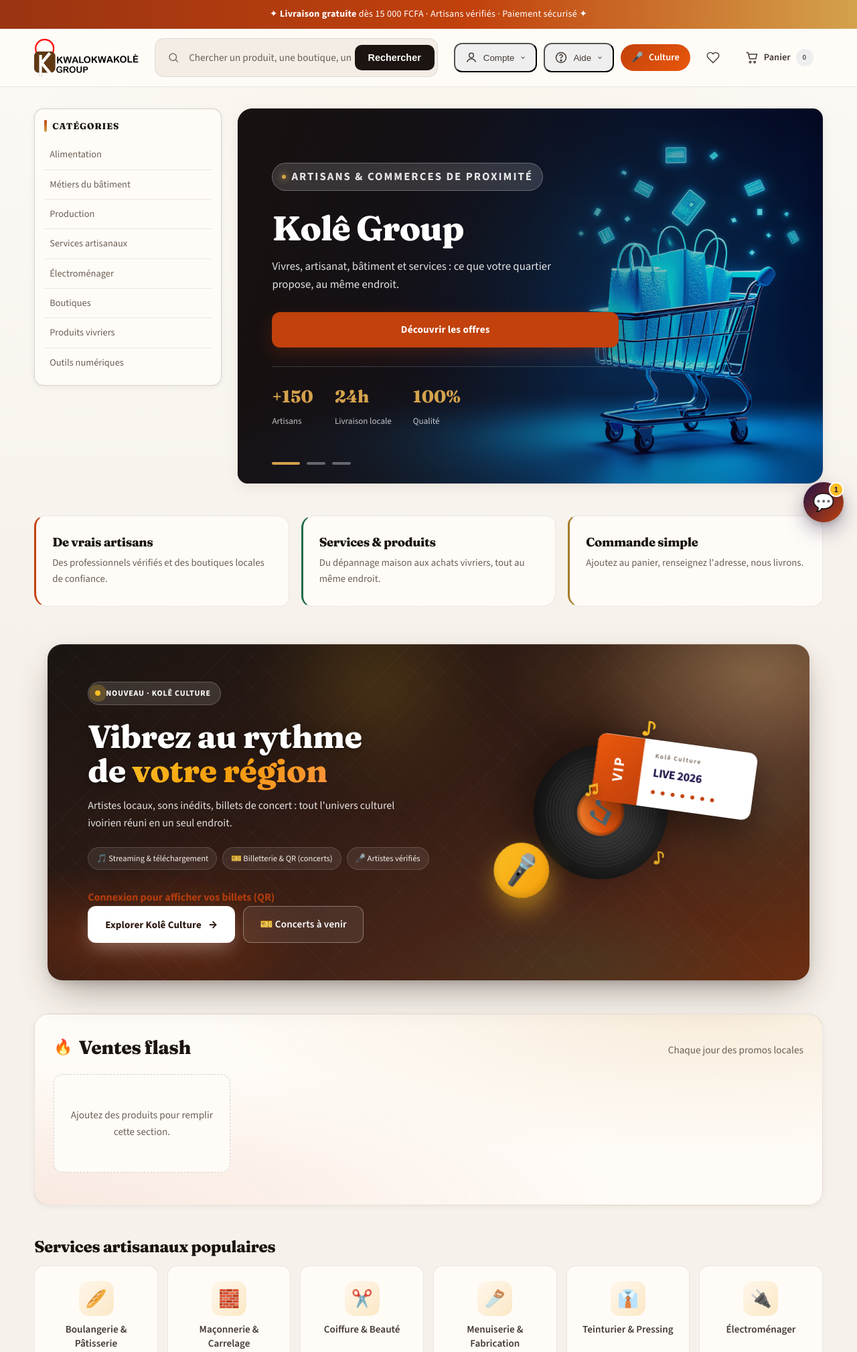
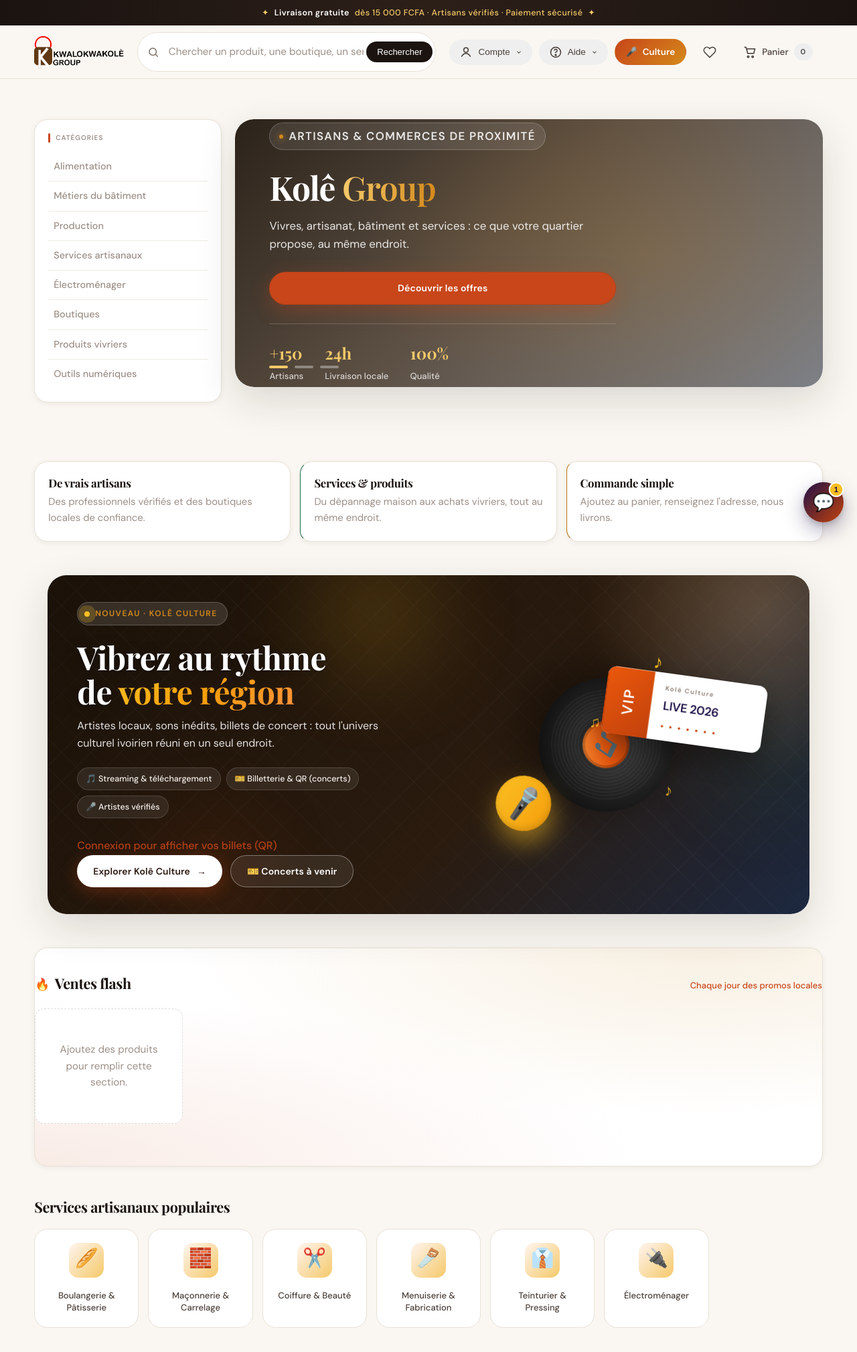
Before and after one commit to Pelmansion/Kwalokwakol-_site, a Django app: page / in a window 1280 px wide. Shown: the top 2019 px of the page at 67% size. Run offline with Django 5.2, Linux system fonts and the light colour scheme; data that the repository does not hold is empty.

Commit message:
feat(ui): redesign premium Kolê inspire de kole-group-redesign.html
Co-authored-by: Cursor <cursoragent@cursor.com>

```diff
--- /dev/null
+++ b/static/css/kole-redesign.css
@@ -0,0 +1,545 @@
+/**
+ * Kolê Group 2.0 — surcharge visuelle (inspirée de kole-group-redesign.html)
+ * Charge après style.css ; réutilise les classes Django existantes.
+ */
+@import url("https://fonts.googleapis.com/css2?family=Playfair+Display:wght@600;700&family=DM+Sans:wght@300;400;500;600&display=swap");
+
+:root {
+  --cream: #faf7f2;
+  --cream-dark: #f0ebe1;
+  --rust: #c8461a;
+  --rust-hover: #a83814;
+  --amber: #d4891a;
+  --amber-light: #f5c96a;
+
+  --primary: var(--rust);
+  --primary-dark: var(--rust-hover);
+  --primary-light: #e85d2c;
+  --primary-50: #fff5f0;
+  --primary-100: #fde8dc;
+  --accent: var(--amber);
+  --accent-dark: #b8720f;
+  --accent-soft: var(--amber-light);
+  --cream: #faf7f2;
+  --cream-2: var(--cream-dark);
+  --surface: #ffffff;
+  --surface-alt: var(--cream-dark);
+  --ink: #1a1310;
+  --ink-soft: #4a3f38;
+  --muted: #9c8f87;
+  --line: #e8e0d5;
+  --line-strong: rgba(26, 19, 16, 0.14);
+  --radius-sm: 8px;
+  --radius: 14px;
+  --radius-lg: 20px;
+  --radius-xl: 28px;
+  --font-serif: "Playfair Display", Georgia, serif;
+  --font-sans: "DM Sans", system-ui, sans-serif;
+  --shadow-sm: 0 2px 8px rgba(26, 19, 16, 0.06);
+  --shadow: 0 8px 32px rgba(26, 19, 16, 0.1);
+  --shadow-lg: 0 20px 60px rgba(26, 19, 16, 0.14);
+  --shadow-primary: 0 8px 28px rgba(200, 70, 26, 0.35);
+}
+
+body {
+  background: var(--cream);
+  color: var(--ink-soft);
+  font-family: var(--font-sans);
+  font-size: 15px;
+  -webkit-font-smoothing: antialiased;
+}
+
+h1, h2, h3, .page-title h1, .flash__header h2,
+.home-categories__intro h2, .category-strip__header h3 {
+  font-family: var(--font-serif);
+  color: var(--ink);
+  letter-spacing: -0.02em;
+}
+
+/* ─── Annonce ─── */
+.notice {
+  background: linear-gradient(90deg, #1a1310 0%, #2c1f18 50%, #1a1310 100%);
+  color: var(--amber-light);
+  border: none;
+  padding: 9px 16px;
+  font-size: 12.5px;
+  font-weight: 500;
+  letter-spacing: 0.03em;
+}
+.notice strong { color: #fff; }
+.notice .container { display: flex; align-items: center; justify-content: center; gap: 8px; flex-wrap: wrap; }
+
+/* ─── Header ─── */
+.topbar {
+  background: rgba(250, 247, 242, 0.92);
+  backdrop-filter: blur(18px);
+  -webkit-backdrop-filter: blur(18px);
+  border-bottom: 1px solid var(--line);
+}
+.topbar__inner { padding: 10px 0; gap: 20px; min-height: 68px; }
+.logo__image { height: 48px; filter: none; }
+
+.search {
+  background: #fff;
+  border: 1.5px solid var(--line);
+  border-radius: 999px;
+  padding: 4px 4px 4px 14px;
+  max-width: 520px;
+}
+.search:focus-within {
+  border-color: var(--amber);
+  box-shadow: 0 0 0 3px rgba(212, 137, 26, 0.12);
+}
+.search button {
+  border-radius: 999px;
+  padding: 8px 16px;
+  font-size: 13px;
+  font-weight: 500;
+  background: var(--ink);
+}
+.search button:hover { background: var(--rust); transform: none; }
+
+.topbar__item {
+  border-radius: 999px;
+  border: 1.5px solid transparent;
+  font-size: 13.5px;
+  font-weight: 500;
+  padding: 8px 14px;
+}
+.topbar__item:hover {
+  background: var(--cream-dark);
+  color: var(--ink);
+}
+.topbar__item--culture {
+  background: linear-gradient(135deg, #c8461a, #d4891a);
+  color: #fff !important;
+  border-color: transparent;
+  font-weight: 600;
+  box-shadow: none;
+}
+.topbar__item--culture:hover {
+  background: linear-gradient(135deg, #a83814, #b8720f);
+  box-shadow: 0 4px 16px rgba(200, 70, 26, 0.3);
+  color: #fff !important;
+}
+
+.dropdown__menu {
+  border-radius: var(--radius);
+  border: 1px solid var(--line);
+  box-shadow: var(--shadow);
+}
+
+/* ─── Boutons ─── */
+.btn {
+  border-radius: 999px;
+  font-weight: 600;
+  font-size: 14px;
+  padding: 12px 24px;
+  background: var(--rust);
+  box-shadow: var(--shadow-primary);
+}
+.btn:hover {
+  background: var(--rust-hover);
+  transform: translateY(-2px);
+  box-shadow: 0 12px 36px rgba(200, 70, 26, 0.45);
+}
+.btn--ghost {
+  background: transparent;
+  border: 1.5px solid var(--line);
+  color: var(--ink-soft);
+  box-shadow: none;
+}
+.btn--ghost:hover {
+  border-color: var(--ink);
+  color: var(--ink);
+  background: #fff;
+  box-shadow: var(--shadow-sm);
+}
+.btn--small {
+  padding: 7px 14px;
+  font-size: 12px;
+  font-weight: 600;
+}
+.product-card__actions .btn--small {
+  background: var(--rust);
+  color: #fff;
+  border: none;
+}
+.product-card__actions .link {
+  font-size: 12px;
+  font-weight: 600;
+  color: var(--ink-soft);
+  border: 1.5px solid var(--line);
+  border-radius: 999px;
+  padding: 6px 12px;
+  text-decoration: none;
+}
+.product-card__actions .link:hover {
+  border-color: var(--ink);
+  color: var(--ink);
+}
+
+/* ─── Hero accueil ─── */
+.hero {
+  padding: 28px 0 40px;
+  gap: 20px;
+  align-items: start;
+}
+.categories {
+  background: #fff;
+  border: 1px solid var(--line);
+  border-radius: var(--radius-lg);
+  padding: 20px;
+  box-shadow: var(--shadow-sm);
+}
+.categories h3 {
+  font-family: var(--font-sans);
+  font-size: 10px;
+  font-weight: 600;
+  letter-spacing: 0.1em;
+  text-transform: uppercase;
+  color: var(--muted);
+  margin-bottom: 14px;
+  display: flex;
+  align-items: center;
+  gap: 8px;
+}
+.categories h3::before {
+  content: "";
+  width: 3px;
+  height: 14px;
+  background: var(--rust);
+  border-radius: 2px;
+}
+.categories__list a {
+  display: flex;
+  align-items: center;
+  gap: 10px;
+  padding: 10px 12px;
+  border-radius: var(--radius-sm);
+  font-size: 13.5px;
+  color: var(--ink-soft);
+  transition: background 0.16s, color 0.16s;
+}
+.categories__list a::before {
+  content: "◆";
+  font-size: 8px;
+  width: 30px;
+  height: 30px;
+  display: inline-flex;
+  align-items: center;
+  justify-content: center;
+  background: var(--cream-dark);
+  border-radius: 8px;
+  color: var(--rust);
+  flex-shrink: 0;
+}
+.categories__list a:hover {
+  background: var(--cream);
+  color: var(--ink);
+}
+
+.hero__banner,
+.hero-slider {
+  border-radius: var(--radius-xl);
+  overflow: hidden;
+  box-shadow: var(--shadow-lg);
+  min-height: 400px;
+}
+.hero-slide::before {
+  background: linear-gradient(
+    135deg,
+    rgba(26, 17, 8, 0.92) 0%,
+    rgba(42, 27, 14, 0.75) 45%,
+    rgba(28, 40, 64, 0.55) 100%
+  );
+}
+.hero-slide::after {
+  background: radial-gradient(ellipse 600px 400px at 70% 50%, rgba(212, 137, 26, 0.18), transparent 70%);
+}
+.hero__eyebrow {
+  background: rgba(255, 255, 255, 0.1);
+  border: 1px solid rgba(255, 255, 255, 0.2);
+  backdrop-filter: blur(8px);
+  letter-spacing: 0.08em;
+  border-radius: 999px;
+  padding: 6px 14px;
+}
+.hero__content h1 {
+  font-family: var(--font-serif);
+  font-size: clamp(2rem, 4vw, 3.1rem);
+  font-weight: 700;
+  line-height: 1.12;
+}
+.hero__content h1 em,
+.hero__content .hero-title-accent {
+  font-style: normal;
+  background: linear-gradient(90deg, var(--amber-light), var(--amber));
+  -webkit-background-clip: text;
+  background-clip: text;
+  -webkit-text-fill-color: transparent;
+}
+.hero__stats strong {
+  font-family: var(--font-serif);
+  color: var(--amber-light);
+  font-size: 1.5rem;
+}
+.hero-slider__dots button.is-active {
+  background: var(--amber-light);
+  width: 28px;
+  border-radius: 2px;
+}
+
+/* ─── Feature row ─── */
+.feature-row {
+  gap: 14px;
+  margin-bottom: 8px;
+}
+.feature-card {
+  background: #fff;
+  border: 1px solid var(--line);
+  border-radius: var(--radius-lg);
+  padding: 22px 20px;
+  box-shadow: var(--shadow-sm);
+  transition: transform 0.2s, box-shadow 0.2s;
+}
+.feature-card:hover {
+  transform: translateY(-3px);
+  box-shadow: var(--shadow);
+  border-color: rgba(200, 70, 26, 0.12);
+}
+.feature-card h3 {
+  font-family: var(--font-serif);
+  font-size: 1.05rem;
+  margin-bottom: 6px;
+}
+
+/* ─── Culture promo ─── */
+.culture-promo__card {
+  border-radius: var(--radius-xl);
+  background: linear-gradient(135deg, #1a1108 0%, #2a1b0e 60%, #1c2840 100%);
+  box-shadow: var(--shadow-lg);
+  padding: 40px 44px;
+}
+.culture-promo__pill {
+  color: var(--amber);
+  letter-spacing: 0.12em;
+}
+.culture-promo__title-accent,
+.culture-promo h2 em {
+  font-style: normal;
+  color: var(--amber-light);
+}
+.culture-promo__cta {
+  background: var(--rust);
+  border-radius: 999px;
+  box-shadow: 0 6px 24px rgba(200, 70, 26, 0.35);
+}
+.culture-promo__cta-ghost {
+  border: 1px solid rgba(255, 255, 255, 0.2);
+  color: rgba(255, 255, 255, 0.9);
+}
+.culture-promo__feature-link {
+  background: rgba(255, 255, 255, 0.08);
+  border: 1px solid rgba(255, 255, 255, 0.14);
+  border-radius: 999px;
+  backdrop-filter: blur(6px);
+}
+
+/* ─── Ventes flash & grille produits ─── */
+.flash {
+  padding: 40px 0 48px;
+}
+.flash__header {
+  display: flex;
+  align-items: baseline;
+  justify-content: space-between;
+  margin-bottom: 24px;
+  flex-wrap: wrap;
+  gap: 8px;
+}
+.flash__header h2 {
+  font-size: 1.35rem;
+  display: flex;
+  align-items: center;
+  gap: 8px;
+}
+.flash__header h2::before {
+  content: "🔥";
+  font-size: 1.1rem;
+}
+.flash__header span,
+.flash__more .voir-plus {
+  font-size: 13px;
+  font-weight: 500;
+  color: var(--rust);
+}
+.section-eyebrow,
+.page-title .section-eyebrow {
+  font-size: 10px;
+  font-weight: 600;
+  letter-spacing: 0.12em;
+  text-transform: uppercase;
+  color: var(--amber);
+}
+
+.product-grid {
+  grid-template-columns: repeat(auto-fill, minmax(220px, 1fr));
+  gap: 18px;
+}
+.product-card {
+  background: #fff;
+  border: 1px solid var(--line);
+  border-radius: var(--radius-lg);
+  box-shadow: var(--shadow-sm);
+}
+.product-card:hover {
+  transform: translateY(-4px);
+  box-shadow: var(--shadow);
+  border-color: rgba(200, 70, 26, 0.15);
+}
+.product-card__image {
+  background: linear-gradient(135deg, #f0ebe1, #e8e0d5);
+  border-bottom: none;
+}
+.product-card__image .image-placeholder {
+  background: linear-gradient(135deg, #f0ebe1, #e8e0d5);
+}
+.product-card__body h3 {
+  font-family: var(--font-sans);
+  font-size: 13.5px;
+  font-weight: 500;
+}
+.price {
+  font-family: var(--font-serif);
+  font-size: 1rem;
+  font-weight: 700;
+  color: var(--ink);
+}
+
+/* ─── Catégories accueil ─── */
+.home-categories__intro h2 { font-size: 1.35rem; }
+.category-strip__link { color: var(--rust); font-weight: 500; font-size: 13px; }
+
+/* Grille type « cat-card » via feature + custom — cartes catégories nav */
+.filters {
+  background: #fff;
+  border: 1px solid var(--line);
+  border-radius: var(--radius-lg);
+  padding: 20px;
+  margin-bottom: 24px;
+  box-shadow: var(--shadow-sm);
+}
+.filters__form {
+  display: flex;
+  flex-wrap: wrap;
+  gap: 10px;
+  align-items: center;
+}
+.filters input,
+.filters select {
+  border: 1.5px solid var(--line);
+  border-radius: 999px;
+  padding: 10px 14px;
+  font-size: 13px;
+  background: var(--cream);
+}
+.filters input:focus,
+.filters select:focus {
+  border-color: var(--amber);
+  outline: none;
+  box-shadow: 0 0 0 3px rgba(212, 137, 26, 0.1);
+}
+
+.page-title {
+  margin-bottom: 24px;
+}
+.page-title h1 { font-size: clamp(1.6rem, 3vw, 2.2rem); }
+.page-title p { color: var(--muted); max-width: 560px; }
+
+/* ─── Auth / formulaires ─── */
+.auth-card,
+.profile-edit-card {
+  background: #fff;
+  border: 1px solid var(--line);
+  border-radius: var(--radius-lg);
+  box-shadow: var(--shadow-sm);
+}
+
+/* ─── Footer ─── */
+.footer {
+  background: linear-gradient(180deg, #1a1310 0%, #120e0c 100%);
+  border-top: 1px solid rgba(255, 255, 255, 0.06);
+  margin-top: 48px;
+}
+.footer h4::after { background: var(--amber); }
+.footer a:hover { color: var(--amber-light); }
+
+/* ─── Badges & liens ─── */
+.badge--danger { background: var(--rust); }
+.link { color: var(--rust); font-weight: 500; }
+.link:hover { color: var(--rust-hover); }
+
+/* ─── Mobile bottom nav ─── */
+.bottom-nav {
+  background: rgba(250, 247, 242, 0.96);
+  backdrop-filter: blur(12px);
+  border-top: 1px solid var(--line);
+}
+
+@media (max-width: 900px) {
+  .hero { grid-template-columns: 1fr; }
+  .categories { display: none; }
+  .product-grid { grid-template-columns: repeat(2, 1fr); gap: 12px; }
+  .culture-promo__card { padding: 28px 24px; }
+}
+
+/* ─── Services populaires ─── */
+.services h2 {
+  font-family: var(--font-serif);
+  font-size: 1.35rem;
+  margin-bottom: 20px;
+}
+.service-grid {
+  display: grid;
+  grid-template-columns: repeat(auto-fill, minmax(140px, 1fr));
+  gap: 14px;
+}
+.service-card {
+  background: #fff;
+  border: 1px solid var(--line);
+  border-radius: var(--radius-lg);
+  padding: 20px 16px;
+  text-align: center;
+  transition: transform 0.2s, box-shadow 0.2s, border-color 0.2s;
+  text-decoration: none;
+  color: var(--ink);
+}
+.service-card:hover {
+  transform: translateY(-3px);
+  border-color: rgba(200, 70, 26, 0.2);
+  box-shadow: 0 6px 24px rgba(200, 70, 26, 0.1);
+}
+.service-card__icon {
+  font-size: 1.75rem;
+  display: block;
+  margin-bottom: 8px;
+}
+.service-card__label {
+  font-size: 13px;
+  font-weight: 500;
+  color: var(--ink-soft);
+}
+
+/* ─── Toast / messages ─── */
+.toast-container .toast {
+  border-radius: var(--radius);
+  border: 1px solid var(--line);
+  box-shadow: var(--shadow);
+}
+
+@media (max-width: 480px) {
+  .product-grid { grid-template-columns: 1fr; }
+  .topbar__inner { flex-wrap: wrap; }
+  .search { order: 3; flex: 1 1 100%; max-width: none; }
+}
--- a/templates/base.html
+++ b/templates/base.html
@@ -19,7 +19,7 @@
         } catch (e) {}
       })();
     </script>
-    <meta name="theme-color" content="#C2410C">
+    <meta name="theme-color" content="#1A1310">
     <meta name="description" content="Kolê Group — Marketplace Afro-moderne. Alimentation, artisans, bâtiment, services et boutiques locales réunis en un seul endroit.">
     <title>{% block title %}Kolê Group — Marketplace locale et artisans d'Afrique{% endblock %}</title>
 
@@ -40,7 +40,8 @@
     <meta name="msapplication-config" content="{% url 'pwa-browserconfig' %}">
     <meta name="format-detection" content="telephone=no">
 
-    <link rel="stylesheet" href="{% static 'css/style.css' %}?v=40">
+    <link rel="stylesheet" href="{% static 'css/style.css' %}?v=41">
+    <link rel="stylesheet" href="{% static 'css/kole-redesign.css' %}?v=1">
     {% block extra_head %}{% endblock %}
   </head>
   <body>
--- a/templates/store/home.html
+++ b/templates/store/home.html
@@ -25,7 +25,7 @@
         <div class="hero-slide hero-slide--active hero-slide--main" style="--hero-bg: url('{% static "images/hero-main.jpg" %}');">
           <div class="hero__content">
             <p class="hero__eyebrow">Artisans &amp; commerces de proximité</p>
-            <h1>Kolê Group</h1>
+            <h1>Kolê <em>Group</em></h1>
             <p>Vivres, artisanat, bâtiment et services : ce que votre quartier propose, au même endroit.</p>
             <a class="btn" href="{% url 'store:product_list' %}">Découvrir les offres</a>
             <div class="hero__stats">
```
